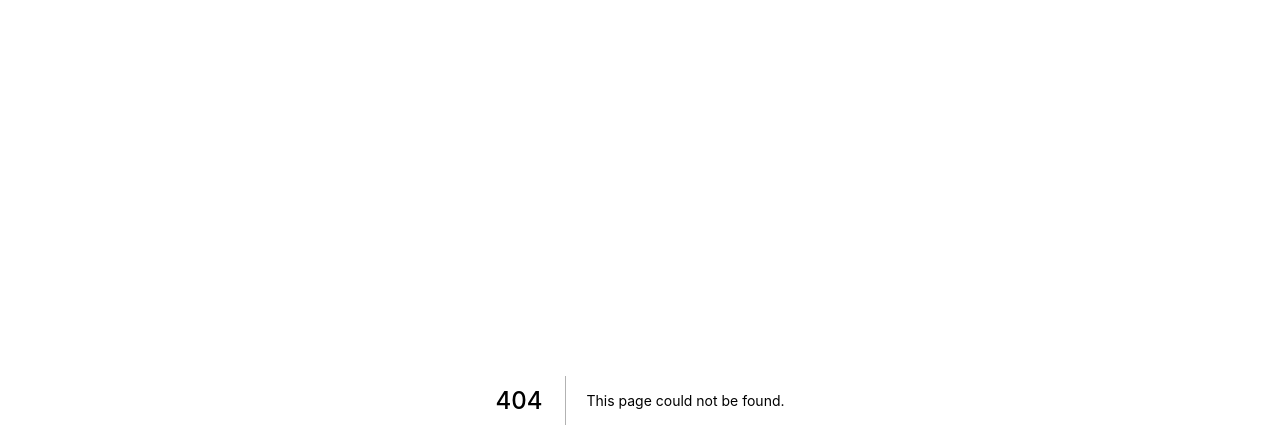
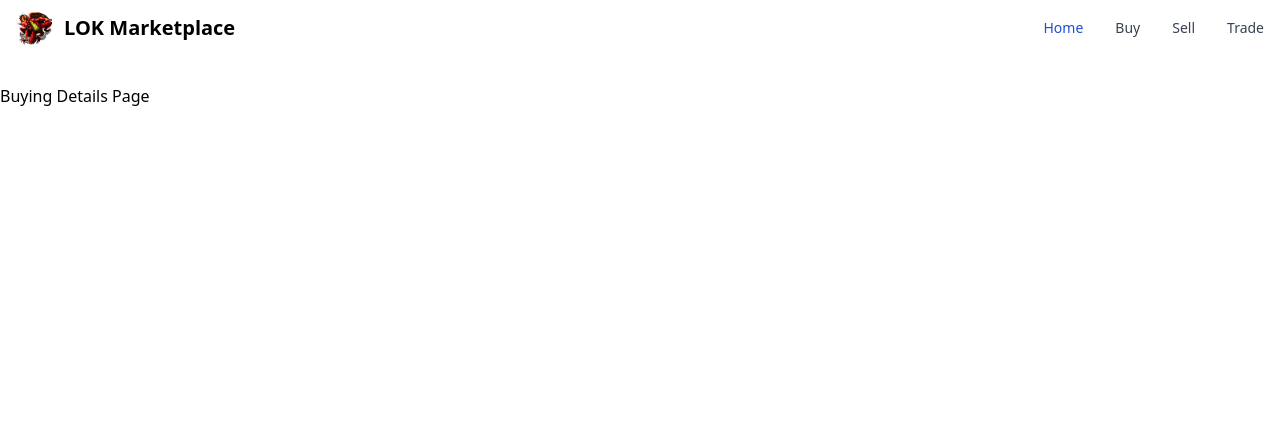
Before and after one commit to RdotSilva/React-NextJS-LegendsOfKesmai-Marketplace, a Next.js app: page /buying/1 in a window 1280 px wide. Before the commit this address had no page. Shown: the top 448 px of the page. Built offline with nearby package versions, Linux system fonts and the light colour scheme.

Commit message:
Add page for dynamic buying id

```diff
--- /dev/null
+++ b/pages/buying/[id].js
@@ -0,0 +1,13 @@
+import React from "react";
+import Layout from "../../components/Layout/Layout";
+
+const BuyingDetails = () => {
+  return (
+    <>
+      <Layout />
+      <div>Buying Details Page</div>
+    </>
+  );
+};
+
+export default BuyingDetails;
```
